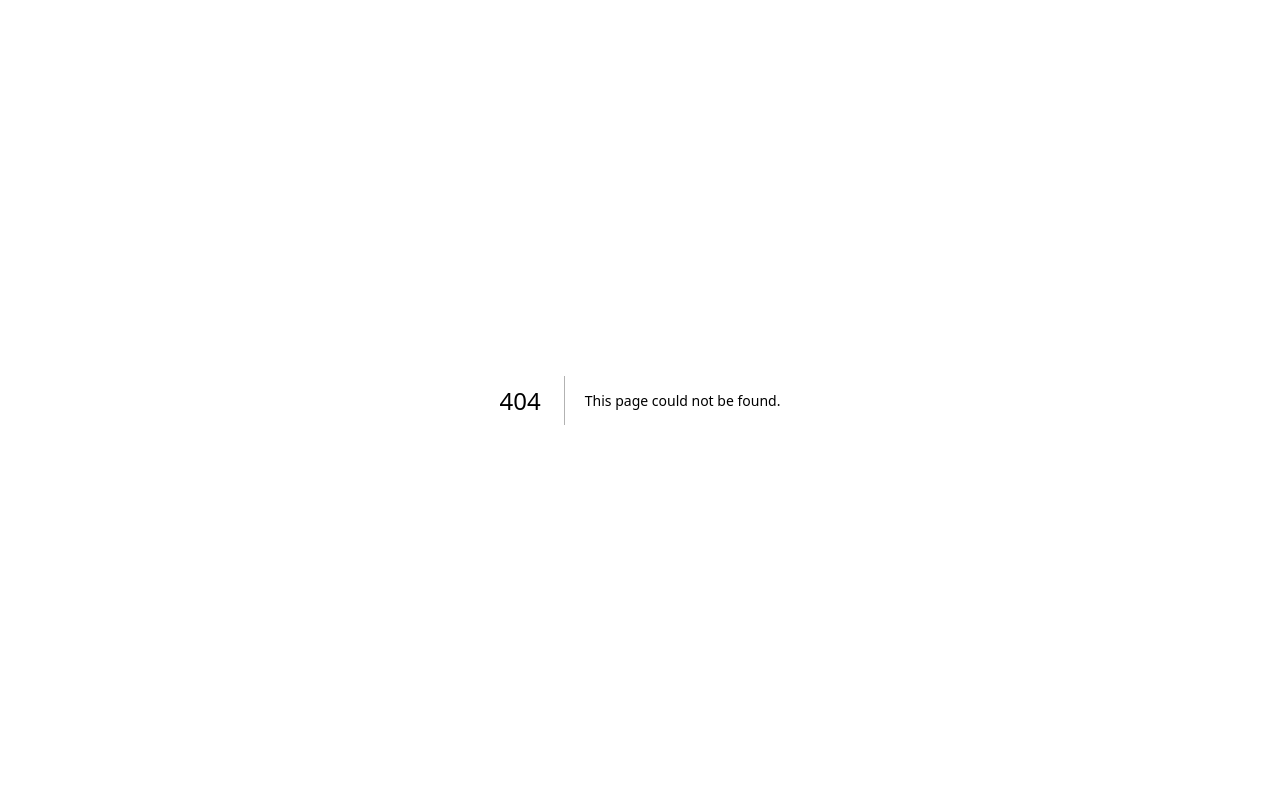
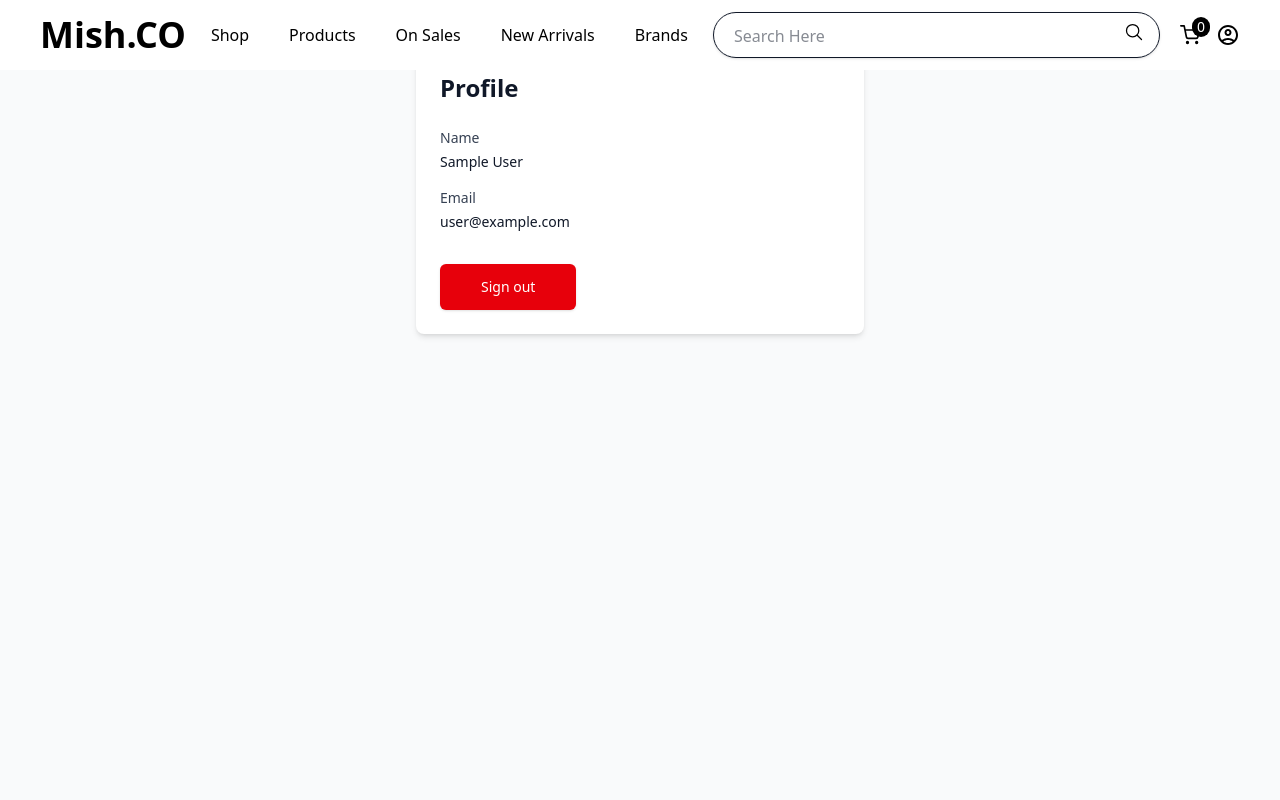
Before and after one commit to Daniellmm/nextjs-ecommerce-frontend, a Next.js app: page /profile in a window 1280 px wide. Before the commit this address had no page. Shown: the top 800 px of the page. Built offline with nearby package versions, Linux system fonts and the light colour scheme; no server answers; sample sign-in values are in the browser's storage.

Commit message:
made the product card to show message if not authenticated

```diff
--- a/app/auth/signin/page.js
+++ b/app/auth/signin/page.js
@@ -66,7 +66,7 @@ export default function Login() {
             </h2>
           </div>
           <form className="mt-8 space-y-6" onSubmit={handleSubmit}>
-            <div className="rounded-md shadow-sm space-y-4">
+            <div className=" space-y-4">
               <div>
                 <label htmlFor="email" className="block text-sm font-medium text-gray-700">
                   Email address
@@ -77,7 +77,7 @@ export default function Login() {
                   type="email"
                   autoComplete="email"
                   required
-                  className="mt-1 appearance-none rounded-lg relative block w-full px-3 py-2 border border-gray-300 placeholder-gray-500 text-gray-900 focus:outline-none focus:ring-black focus:border-black focus:z-10 sm:text-sm"
+                  className="mt-1 appearance-none rounded-full relative block w-full px-6 py-2 border border-gray-300 placeholder-gray-500 text-gray-900 focus:outline-none focus:ring-black focus:border-black focus:z-10 sm:text-sm"
                   placeholder="Enter your email"
                   value={email}
                   onChange={(e) => setEmail(e.target.value)}
@@ -93,7 +93,7 @@ export default function Login() {
                   type="password"
                   autoComplete="current-password"
                   required
-                  className="mt-1 appearance-none rounded-lg relative block w-full px-3 py-2 border border-gray-300 placeholder-gray-500 text-gray-900 focus:outline-none focus:ring-black focus:border-black focus:z-10 sm:text-sm"
+                  className="mt-1 appearance-none rounded-full relative block w-full px-6 py-2 border  border-gray-300 placeholder-gray-500 text-gray-900 focus:outline-none focus:ring-black focus:border-black focus:z-10 sm:text-sm"
                   placeholder="Enter your password"
                   value={password}
                   onChange={(e) => setPassword(e.target.value)}
--- a/app/auth/signup/page.js
+++ b/app/auth/signup/page.js
@@ -86,7 +86,7 @@ export default function Register() {
             </h2>
           </div>
           <form className="mt-8 space-y-6" onSubmit={handleSubmit}>
-            <div className="rounded-md shadow-sm space-y-4">
+            <div className=" space-y-4">
               <div>
                 <label htmlFor="name" className="block text-sm font-medium text-gray-700">
                   Full Name
@@ -97,7 +97,7 @@ export default function Register() {
                   type="text"
                   autoComplete="name"
                   required
-                  className="mt-1 appearance-none rounded-lg relative block w-full px-3 py-2 border border-gray-300 placeholder-gray-500 text-gray-900 focus:outline-none focus:ring-black focus:border-black focus:z-10 sm:text-sm"
+                  className="mt-1 appearance-none rounded-full relative block w-full px-6 py-2 border border-gray-300 placeholder-gray-500 text-gray-900 focus:outline-none focus:ring-black focus:border-black focus:z-10 sm:text-sm"
                   placeholder="Enter your full name"
                   value={name}
                   onChange={(e) => setName(e.target.value)}
@@ -113,7 +113,7 @@ export default function Register() {
                   type="email"
                   autoComplete="email"
                   required
-                  className="mt-1 appearance-none rounded-lg relative block w-full px-3 py-2 border border-gray-300 placeholder-gray-500 text-gray-900 focus:outline-none focus:ring-black focus:border-black focus:z-10 sm:text-sm"
+                  className="mt-1 appearance-none rounded-full relative block w-full px-6 py-2 border border-gray-300 placeholder-gray-500 text-gray-900 focus:outline-none focus:ring-black focus:border-black focus:z-10 sm:text-sm"
                   placeholder="Enter your email"
                   value={email}
                   onChange={(e) => setEmail(e.target.value)}
@@ -129,7 +129,7 @@ export default function Register() {
                   type="password"
                   autoComplete="new-password"
                   required
-                  className="mt-1 appearance-none rounded-lg relative block w-full px-3 py-2 border border-gray-300 placeholder-gray-500 text-gray-900 focus:outline-none focus:ring-black focus:border-black focus:z-10 sm:text-sm"
+                  className="mt-1 appearance-none rounded-full relative block w-full px-6 py-2 border border-gray-300 placeholder-gray-500 text-gray-900 focus:outline-none focus:ring-black focus:border-black focus:z-10 sm:text-sm"
                   placeholder="Create a password"
                   value={password}
                   onChange={(e) => setPassword(e.target.value)}
@@ -145,7 +145,7 @@ export default function Register() {
                   type="password"
                   autoComplete="new-password"
                   required
-                  className="mt-1 appearance-none rounded-lg relative block w-full px-3 py-2 border border-gray-300 placeholder-gray-500 text-gray-900 focus:outline-none focus:ring-black focus:border-black focus:z-10 sm:text-sm"
+                  className="mt-1 appearance-none rounded-full relative block w-full px-6 py-2 border border-gray-300 placeholder-gray-500 text-gray-900 focus:outline-none focus:ring-black focus:border-black focus:z-10 sm:text-sm"
                   placeholder="Confirm your password"
                   value={confirmPassword}
                   onChange={(e) => setConfirmPassword(e.target.value)}
--- a/app/checkout/page.js
+++ /dev/null
@@ -1,7 +0,0 @@
-export default function Checkout(){
-    return (
-        <div>
-            <h1 className="text-2xl font-bold text-center my-8">Checkout Page</h1>
-        </div>
-    )
-}
--- a/app/layout.js
+++ b/app/layout.js
@@ -4,6 +4,7 @@ import "./globals.css";
 import { CartContextProvider } from "@/components/CartContext";
 import AuthProvider from "@/components/AuthProvider";
 import Script from "next/script";
+import { Toaster } from "react-hot-toast";
 
 const poppins = Poppins({
   variable: "--font-poppins",
@@ -23,6 +24,7 @@ export default function RootLayout({ children }) {
       <body className={`${poppins.variable} antialiased`}>
         <AuthProvider>
           <CartContextProvider>
+            <Toaster position="top-right" reverseOrder={false} />
             {children}
           </CartContextProvider>
         </AuthProvider>
--- /dev/null
+++ b/app/profile/page.js
@@ -0,0 +1,59 @@
+'use client'
+
+import { useSession, signOut } from 'next-auth/react'
+import { useRouter } from 'next/navigation'
+import { useEffect } from 'react'
+import Header from '@/components/Header'
+import Footer from '@/components/Footer'
+import PrimaryBtn from '@/components/PrimaryBtn'
+
+export default function Profile() {
+    const { data: session, status } = useSession()
+    const router = useRouter()
+
+    useEffect(() => {
+        if (status === 'loading') return // Still loading
+        if (!session) router.push('/auth/login')
+    }, [session, status, router])
+
+    if (status === 'loading') {
+        return <div>Loading...</div>
+    }
+
+    if (!session) {
+        return null
+    }
+
+    return (
+        <>
+            <Header />
+            <div className="min-h-screen bg-gray-50 py-12 px-4 sm:px-6 lg:px-8">
+                <div className="max-w-md mx-auto bg-white rounded-lg shadow-md p-6">
+                    <h1 className="text-2xl font-bold text-gray-900 mb-6">Profile</h1>
+
+                    <div className="space-y-4">
+                        <div>
+                            <label className="block text-sm font-medium text-gray-700">Name</label>
+                            <p className="mt-1 text-sm text-gray-900">{session.user.name}</p>
+                        </div>
+
+                        <div>
+                            <label className="block text-sm font-medium text-gray-700">Email</label>
+                            <p className="mt-1 text-sm text-gray-900">{session.user.email}</p>
+                        </div>
+
+                        <div className="pt-4">
+                            <PrimaryBtn
+                                onClick={() => signOut({ callbackUrl: '/' })}
+                                className="hidden lg:block w-full justify-center py-2 px-4 border border-transparent rounded-md shadow-sm text-sm font-medium text-white bg-red-600 hover:bg-red-700 focus:outline-none focus:ring-2 focus:ring-offset-2 focus:ring-red-500"
+                            >
+                                Sign out
+                            </PrimaryBtn>
+                        </div>
+                    </div>
+                </div>
+            </div>
+            <Footer />
+        </>
+    )
+}
--- a/components/Header.js
+++ b/components/Header.js
@@ -71,12 +71,7 @@ export default function Header() {
 
                     <div className='flex gap-4 items-center justify-between'>
 
-                        <Link href={'/cart'}>
-                            <div className="relative">
-                                <FiShoppingCart className='text-xl relative' />
-                                <div className="px-[5px] bg-black rounded-full text-white absolute text-sm right-[-10px] top-[-8px]">{cartProducts.length}</div>
-                            </div>
-                        </Link>
+
 
                         {session ? (
                             <>
@@ -84,10 +79,15 @@ export default function Header() {
                                     className="text-2xl lg:hidden"
                                     onClick={() => setShowMobileSearch(!showMobileSearch)}
                                 />
-                                <Link href="/account" className="hidden lg:block">
+                                <Link href={'/cart'}>
+                                    <div className="relative">
+                                        <FiShoppingCart className='text-xl relative' />
+                                        <div className="px-[5px] bg-black rounded-full text-white absolute text-sm right-[-10px] top-[-8px]">{cartProducts.length}</div>
+                                    </div>
+                                </Link>
+                                <Link href="/profile" className="hidden lg:block">
                                     <MdOutlineAccountCircle className="text-2xl" />
                                 </Link>
-                                <button onClick={() => signOut({ callbackUrl: 'http://localhost:3001/' })} className="text-sm ml-2">Logout</button>
                             </>
                         ) : (
                             <PrimaryBtn onClick={() => signIn()} className="text-xs">Login</PrimaryBtn>
@@ -119,6 +119,20 @@ export default function Header() {
 
             {/* Mobile Nav Links */}
             {isOpen && (
+                session ? (
+                    <nav className="w-full mt-4 px-4 lg:hidden" >
+                        <div className='flex flex-col gap-3'>
+                            <Link href={'/'}>Shop</Link>
+                            <Link href={'/product'}>Products</Link>
+                            <Link href={'/sale'}>On Sales</Link>
+                            <Link href={'/arrival'}>New Arrivals</Link>
+                            <Link href={'/brand'}>Brands</Link>
+                            <Link href={'/profile'}>Profile</Link>
+                            <PrimaryBtn onClick={() => signOut({ callbackUrl: 'http://localhost:3001/' })} className="text-sm ml-2">Logout</PrimaryBtn>
+
+                        </div>
+                    </nav>
+                ) : (
                     <nav className="w-full mt-4 px-4 lg:hidden">
                         <div className='flex flex-col gap-3'>
                             <Link href={'/'}>Shop</Link>
@@ -128,7 +142,8 @@ export default function Header() {
                             <Link href={'/brand'}>Brands</Link>
                         </div>
                     </nav>
+                )
             )}
-        </header>
+        </header >
     );
 }
--- a/components/ProductCard.js
+++ b/components/ProductCard.js
@@ -2,15 +2,28 @@
 import Image from 'next/image'
 import { useContext, useState } from 'react'
 import { CartContext } from './CartContext'
+import { useSession, signIn } from 'next-auth/react';
+import { toast } from 'react-hot-toast';
+
 
 
 export default function ProductCard({ product }) {
 
-    const [isTapped, setIsTapped] = useState(false)
+    const [isTapped, setIsTapped] = useState(false);
+    const { addProduct } = useContext(CartContext);
+    const { data: session } = useSession();
 
-    const { addProduct } = useContext(CartContext)
+
     function addProductToCart() {
-        addProduct(product._id)
+        if (!session) {
+            toast.error('You must be signed in to add items to cart.');
+            setTimeout(() => {
+                signIn(undefined, { callbackUrl: window.location.href });
+            }, 1500);
+            return;
+        }
+        addProduct(product._id);
+        toast.success('Product added to cart');
     }
 
     return (
```
Lines whose indentation alone changed are shown as unchanged.
